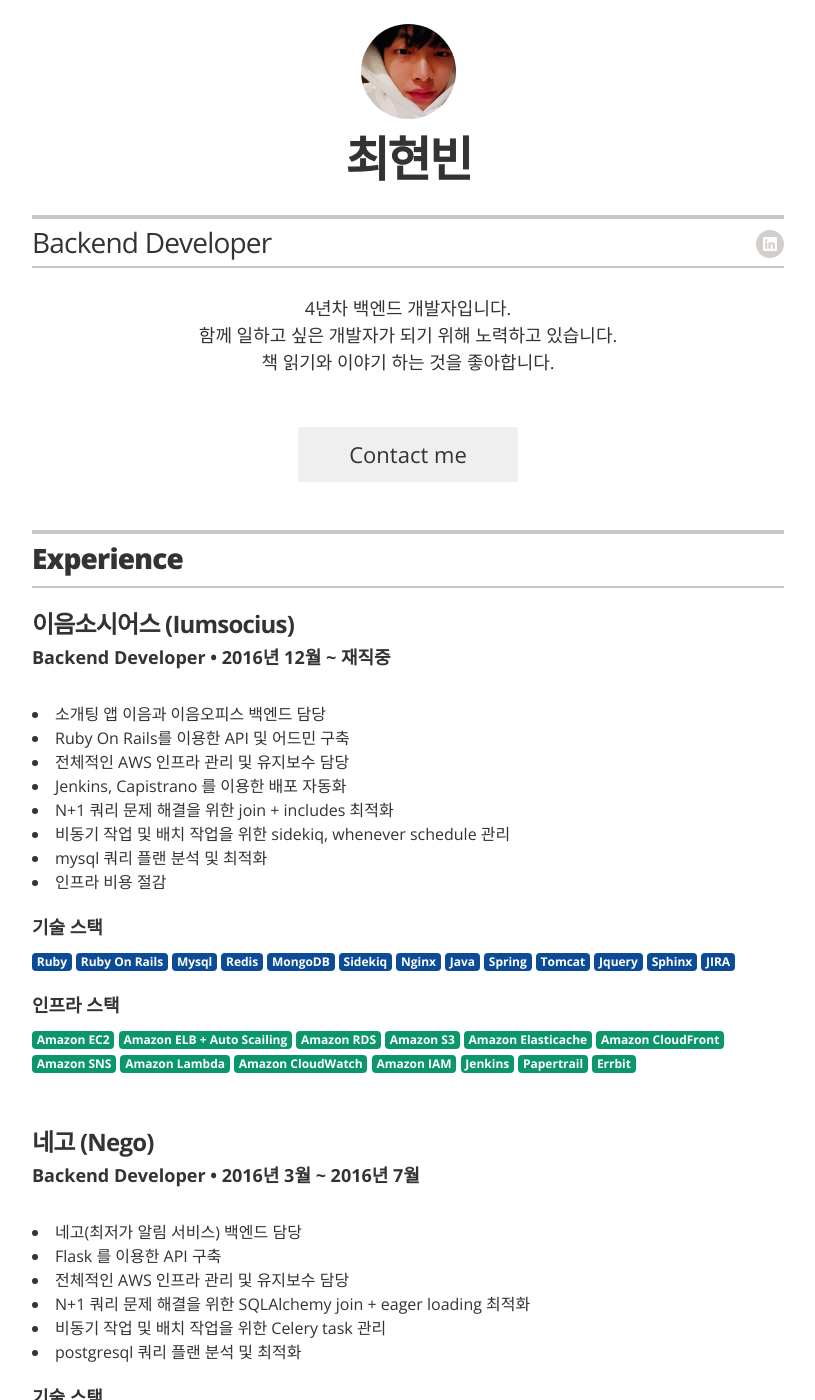
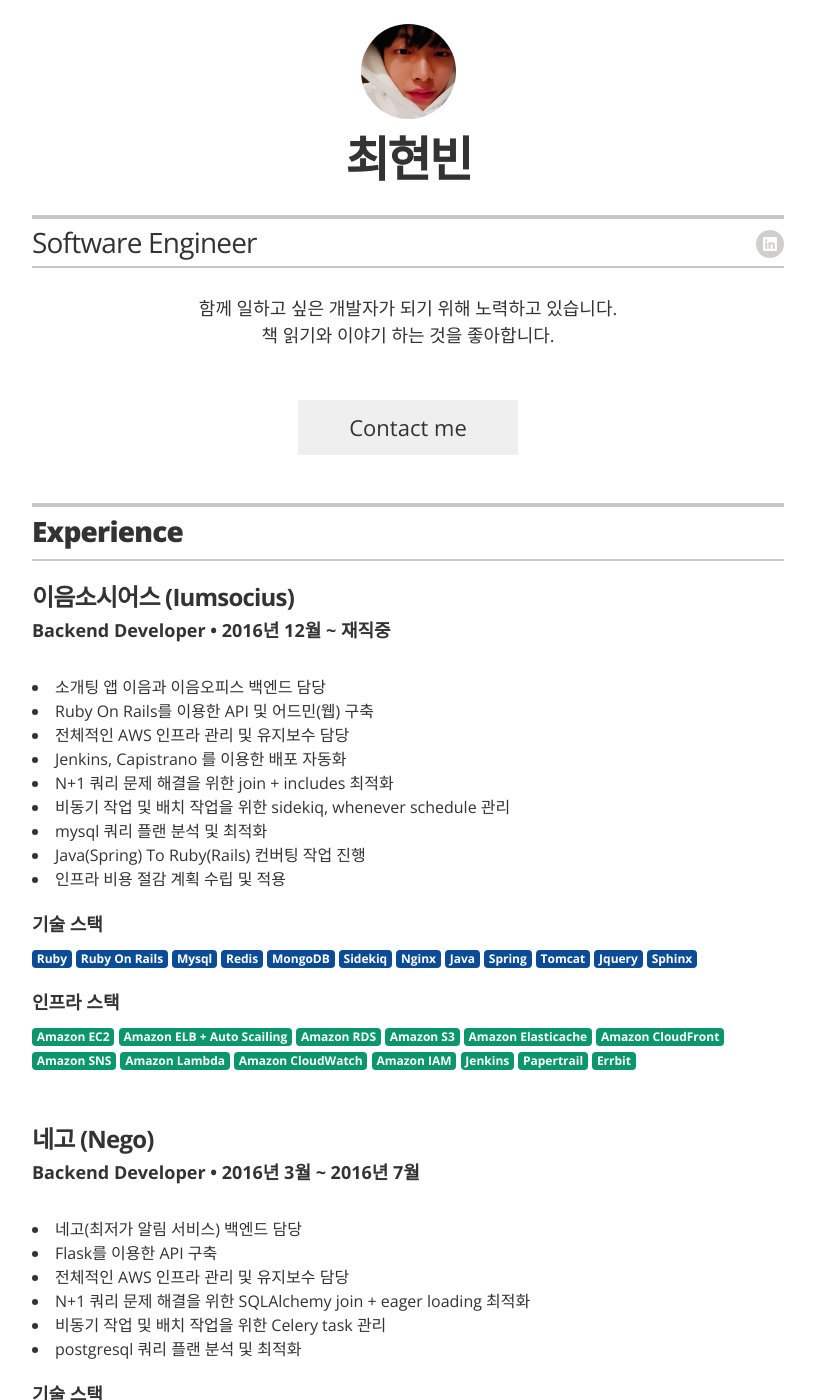
Before and after one commit to bingl2/resume, a Jekyll site: the page built from index.html, in a window 1280 px wide and 1400 px high. Shown: the whole window, without its empty margins (232-1047 px from the left). Built offline with Jekyll 4.4.1, drawn with Linux system fonts in a browser that asks for light colours.

Commit message:
이력서 수정

```diff
--- a/_config.yml
+++ b/_config.yml
@@ -11,10 +11,10 @@ sass:
 # Resume settings
 resume_avatar:                  "true"
 resume_name:                    "최현빈"
-resume_title:                   "Backend Developer"
+resume_title:                   "Software Engineer"
 resume_contact_email:           "chlgusrla@gmail.com"
 resume_header_contact_info: "chlgusrla@gmail.com"
-resume_header_intro: "<br><div style='text-align: center;'>4년차 백엔드 개발자입니다. <br>  함께 일하고 싶은 개발자가 되기 위해 노력하고 있습니다. <br> 책 읽기와 이야기 하는 것을 좋아합니다.</div><br>"
+resume_header_intro: "<br><div style='text-align: center;'>함께 일하고 싶은 개발자가 되기 위해 노력하고 있습니다. <br> 책 읽기와 이야기 하는 것을 좋아합니다.</div><br>"
 
 # use "yes" to display the email contact button,
 # "no" to display an "I'm not looking for work" message,
--- a/_data/experience.yml
+++ b/_data/experience.yml
@@ -2,8 +2,8 @@
 - company: 이음소시어스 (Iumsocius)
   position: Backend Developer
   duration: 2016년 12월 ~ 재직중
-  summarys: ["소개팅 앱 이음과 이음오피스 백엔드 담당", "Ruby On Rails를 이용한 API 및 어드민 구축", "전체적인 AWS 인프라 관리 및 유지보수 담당", "Jenkins, Capistrano 를 이용한 배포 자동화", "N+1 쿼리 문제 해결을 위한 join + includes 최적화", "비동기 작업 및 배치 작업을 위한 sidekiq, whenever schedule 관리", "mysql 쿼리 플랜 분석 및 최적화", "인프라 비용 절감"]
-  skillset: ["Ruby", "Ruby On Rails", "Mysql", "Redis", "MongoDB", "Sidekiq", "Nginx", "Java", "Spring", "Tomcat", "Jquery", "Sphinx", "JIRA"]
+  summarys: ["소개팅 앱 이음과 이음오피스 백엔드 담당", "Ruby On Rails를 이용한 API 및 어드민(웹) 구축", "전체적인 AWS 인프라 관리 및 유지보수 담당", "Jenkins, Capistrano 를 이용한 배포 자동화", "N+1 쿼리 문제 해결을 위한 join + includes 최적화", "비동기 작업 및 배치 작업을 위한 sidekiq, whenever schedule 관리", "mysql 쿼리 플랜 분석 및 최적화", "Java(Spring) To Ruby(Rails) 컨버팅 작업 진행", "인프라 비용 절감 계획 수립 및 적용"]
+  skillset: ["Ruby", "Ruby On Rails", "Mysql", "Redis", "MongoDB", "Sidekiq", "Nginx", "Java", "Spring", "Tomcat", "Jquery", "Sphinx"]
   infraset: ["Amazon EC2", "Amazon ELB + Auto Scailing", "Amazon RDS", "Amazon S3", "Amazon Elasticache", "Amazon CloudFront", "Amazon SNS", "Amazon Lambda", "Amazon CloudWatch", "Amazon IAM", "Jenkins", "Papertrail", "Errbit"]
 #  summary: 이음소시어스에서는 이음과 이음오피스라는 소개팅 앱 서비스와 맺음이라는 결혼 정보 서비스를 제공하고 있습니다. <br><br> 백엔드 개발자로 입사를 하였고 이음 서비스를 담당하게 되었습니다. 이음은 Ruby라는 언어를 사용하였고, RoR(Ruby on Rails) 프레임워크를 사용하여 구축된 서비스입니다. 이음 서비스 적응 후 이음오피스(직장인 전용) 서비스 또한 담당을 하게 되었고 현재는 이음과 이음오피스 두 개의 서비스를 담당하고 있습니다. <br><br> AWS 인프라 운영, API 신규 기능 개발 및 유지 보수 그리고 운영팀을 위한 백오피스 개발 등이 주된 작업입니다. 두 개의 서비스의 메인 담당자로 혼자 업무를 진행하며 장애 발생 시 고초를 겪었으나 서비스 운영 장애 대응에있어 직접 부딪히며 경험을 쌓는데 많은 도움이 되었습니다. 또한 AWS 인프라 운영에 백업 담당자로 직접 담당하게 되면서 서비스 운영 시 인프라 장애 대응이나, 신규 프로젝트 진행시 인프라 구축 등의 경험을 쌓을 수 있었습니다.
 
@@ -11,7 +11,7 @@
 - company: 네고 (Nego)
   position: Backend Developer
   duration:  2016년 3월 ~ 2016년 7월
-  summarys: ["네고(최저가 알림 서비스) 백엔드 담당", "Flask 를 이용한 API 구축", "전체적인 AWS 인프라 관리 및 유지보수 담당", "N+1 쿼리 문제 해결을 위한 SQLAlchemy join + eager loading 최적화", "비동기 작업 및 배치 작업을 위한 Celery task 관리", "postgresql 쿼리 플랜 분석 및 최적화"]
+  summarys: ["네고(최저가 알림 서비스) 백엔드 담당", "Flask를 이용한 API 구축", "전체적인 AWS 인프라 관리 및 유지보수 담당", "N+1 쿼리 문제 해결을 위한 SQLAlchemy join + eager loading 최적화", "비동기 작업 및 배치 작업을 위한 Celery task 관리", "postgresql 쿼리 플랜 분석 및 최적화"]
   skillset: ["Python", "Flask", "Postgresql", "Redis", "Celery", "Nginx", "SQLAlchemy"]
   infraset: ["Amazon EC2", "Amazon ELB + Auto Scailing", "Amazon RDS", "Amazon S3", "Amazon CloudFront", "Amazon SNS", "Amazon CloudWatch", "Sentry", "Trello"]
 #  summary: 네고라는 서비스는 사용자가 원하는 상품들에 있어 최저가 갱신 혹은 원하는 가격대가 될 경우 애플리케이션 푸시 알람을 통해 사용자들에게 알려주는 서비스입니다. 모든 제품에는 제품번호가 존재하기 때문에 제품번호를 통해 상품들을 관리하며 크롤링 엔진을 통해 제품의 가격 정보 등을 저장하여 활용하는 서비스입니다. <br><br> 네고에서는 백엔드 포지션을 담당하게 되었습니다. 네고의 백엔드는 Python이라는 언어를 사용하였고, 마이크로 프레임워크인 Flask를 사용하여 구축된 서비스입니다. 인터프리터 언어나, 마이크로 프레임워크를 처음 접하게 되면서 많이 어색한 부분들이 있었으나 언어는 큰 장벽이 되지 않는 것처럼 금방 익숙해질 수 있었습니다. API 신규 기능 개발 및 유지 보수 그리고 백오피스 모니터링 기능 추가가 주된 작업이었습니다. <br><br> SI 중소기업에서 회사의 서비스를 운영하는 스타트업으로, 윈도우 개발 환경에서 맥 개발 환경으로, SVN에서 Git으로, 서버를 구입하여 운영하는 환경에서 AWS 환경으로 그리고 Java에서 Python으로까지 짧은 시간 근무했지만 첫 직장과 근무 환경부터 개발 작업 환경까지 저에게 있어 새로운 환경을 경험했습니다. 네고에서 있었던 6개월은 제가 추구해야 할 개발 방향을 완전히 변화시킨 경험이었습니다.
```
